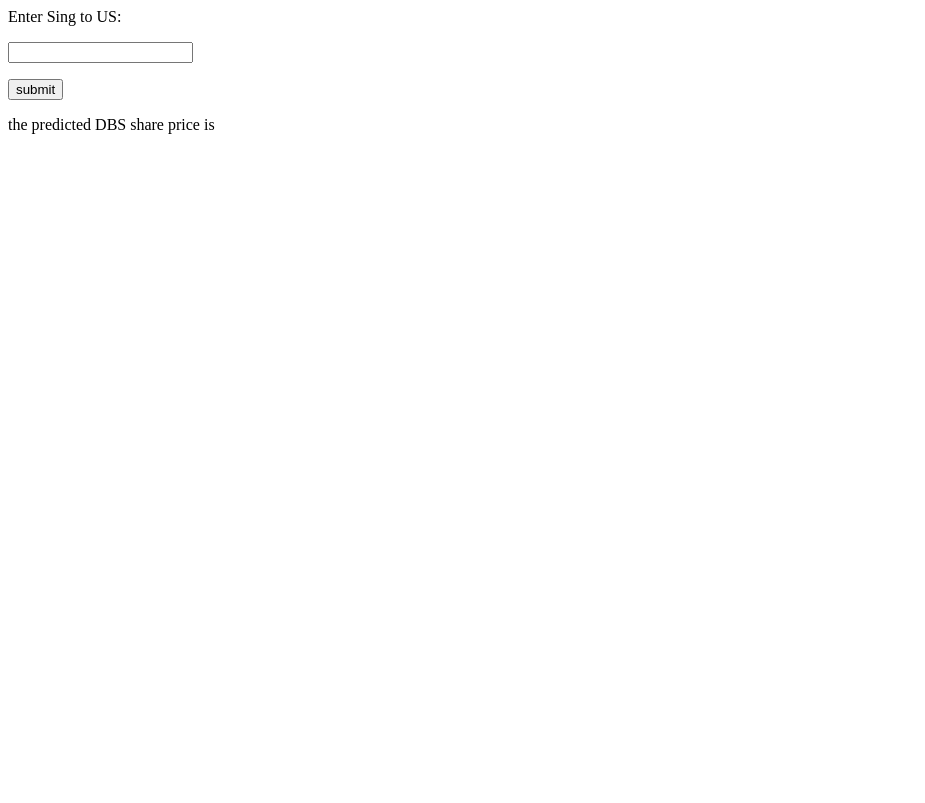
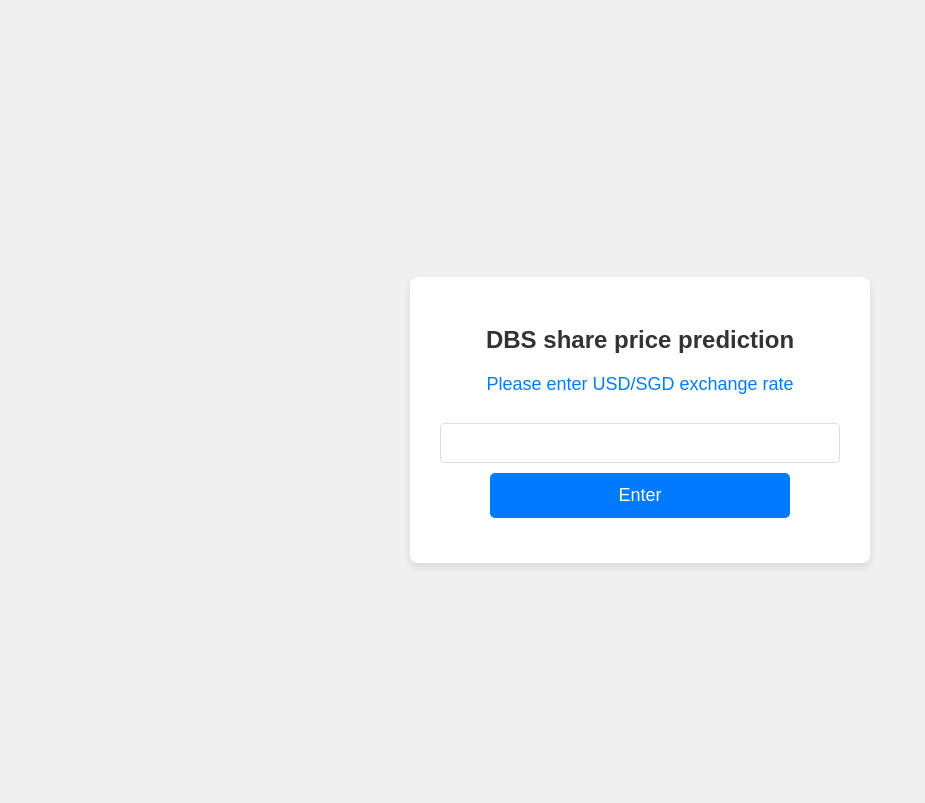
Before and after one commit to Hanafi555/dbss, a Flask app: page / in a window 1280 px wide. Shown: the top 803 px of the page, without its empty margins (0-925 px from the left). Before the commit the page ends 134 px from the top, so only its background shows below. Run offline with Flask 3, Linux system fonts and the light colour scheme.

Commit message:
add requirements

```diff
--- a/templates/index.html
+++ b/templates/index.html
@@ -1,10 +1,16 @@
-<html>
-    <body>
+<head>
+    <meta name="viewport"
+        content="width=device-width, initial-scale=1.0">
+    <link rel="stylesheet" href="{{ url_for('static',
+        filename='styles.css') }}">
+</head>
+<body>
+    <div class="container">
+    <h2>DBS share price prediction</h2>
         <form action="/prediction" method="post">
-            <p>Enter Sing to US:</p>
-            <p><input type="number" step="0.01" name="rate"></p>
-            <p><input type="submit" value="submit"></p>
+            <p>Please enter USD/SGD exchange rate </p>
+            <input type="number" step="0.01" name="q">
+            <input type="submit" value="Enter">
         </form>
-    <p> the predicted DBS share price is {{result}} <p></p>
-    </body>
-</html>
+    </div>
+</body>
--- /dev/null
+++ b/templates/requirements.txt
@@ -0,0 +1,2 @@
+gunicorn
+flask
```
